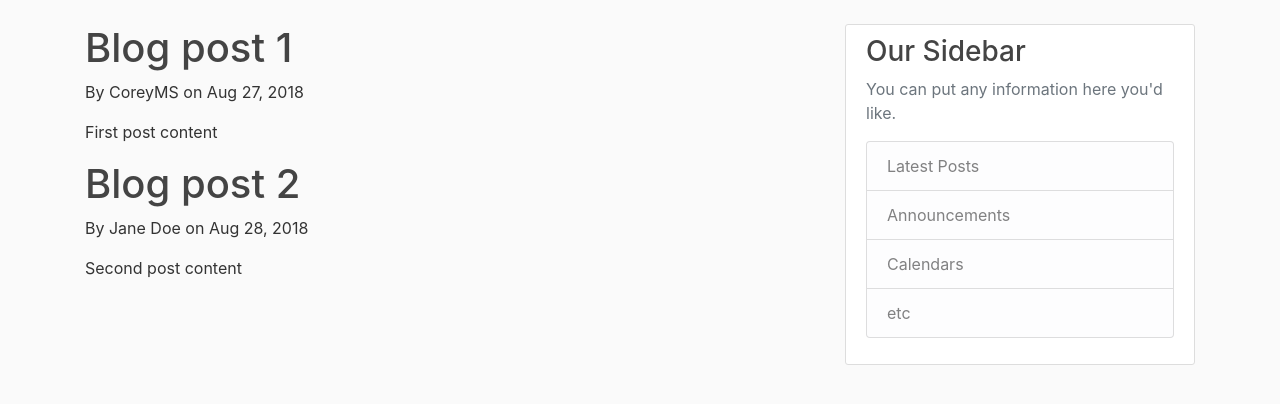
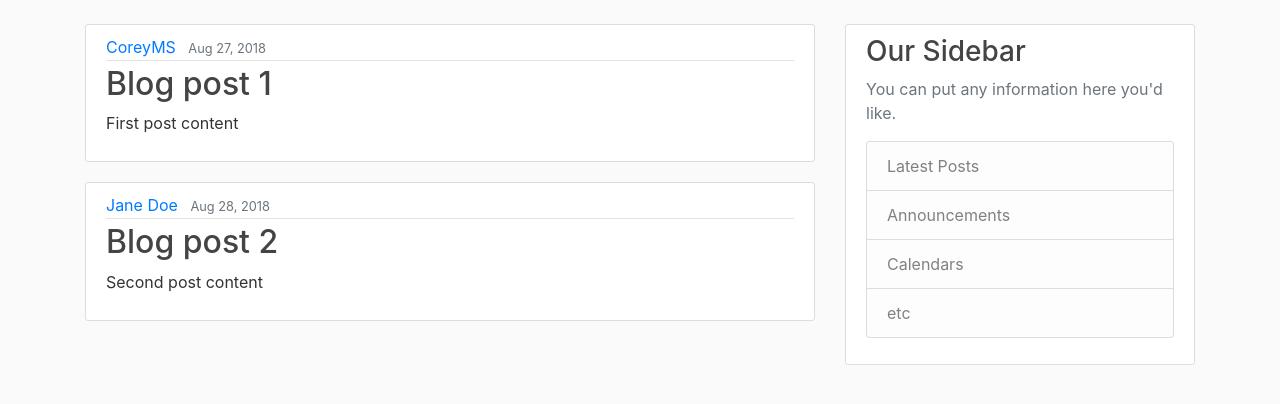
Before and after one commit to BrianRuizy/Django-blog, a Django app: page / in a window 1280 px wide. Shown: the part 56-460 px from the top of the page. Run offline with Django 3.2, Linux system fonts and the light colour scheme; some libraries are stand-ins or nearby versions.

Commit message:
added dynamic hrefs

```diff
--- a/django_project/blog/templates/blog/base.html
+++ b/django_project/blog/templates/blog/base.html
@@ -26,14 +26,14 @@
     <header class="site-header">
         <nav class="navbar navbar-expand-md navbar-dark bg-steel fixed-top">
             <div class="container">
-            <a class="navbar-brand mr-4" href="/">Django Blog</a>
+                <a class="navbar-brand mr-4" href="{% url 'blog-home' %}">Django Blog</a>
                 <button class="navbar-toggler" type="button" data-toggle="collapse" data-target="#navbarToggle" aria-controls="navbarToggle" aria-expanded="false" aria-label="Toggle navigation">
                 <span class="navbar-toggler-icon"></span>
                 </button>
                 <div class="collapse navbar-collapse" id="navbarToggle">
                     <div class="navbar-nav mr-auto">
-                <a class="nav-item nav-link" href="/">Home</a>
-                <a class="nav-item nav-link" href="/about">About</a>
+                        <a class="nav-item nav-link" href="{% url 'blog-home' %}">Home</a>
+                        <a class="nav-item nav-link" href="{% url 'blog-about' %}">About</a>
                     </div>
                     <!-- Navbar Right Side -->
                     <div class="navbar-nav">
--- a/django_project/blog/templates/blog/home.html
+++ b/django_project/blog/templates/blog/home.html
@@ -1,8 +1,15 @@
 {% extends "blog/base.html" %}
 {% block content %}
     {% for post in posts %}
-        <h1>{{ post.title }}</h1>
-        <p>By {{ post.author }} on {{ post.date_posted }}</p>
-        <p>{{ post.content }}</p>
+        <article class="media content-section">
+            <div class="media-body">
+                <div class="article-metadata">
+                    <a class="mr-2" href="#">{{ post.author }}</a>
+                    <small class="text-muted">{{ post.date_posted }}</small>
+                </div>
+                <h2><a class="article-title" href="#">{{ post.title }}</a></h2>
+                <p class="article-content">{{ post.content }}</p>
+            </div>
+        </article>
     {% endfor %}
 {% endblock content%}
--- a/django_project/blog/views.py
+++ b/django_project/blog/views.py
@@ -10,6 +10,7 @@ posts = [
         'date_posted': 'Aug 27, 2018',
     },
     {
+
         'author': 'Jane Doe',
         'title': 'Blog post 2',
         'content': 'Second post content',
```
Lines whose indentation alone changed are shown as unchanged.
